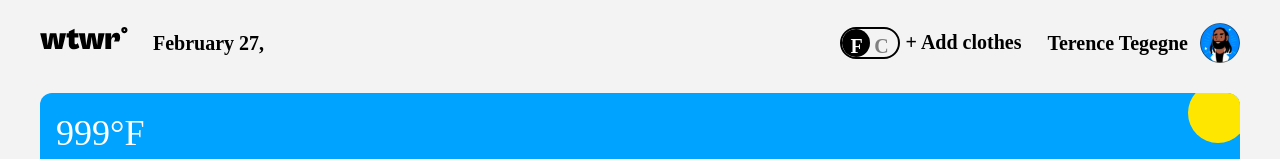
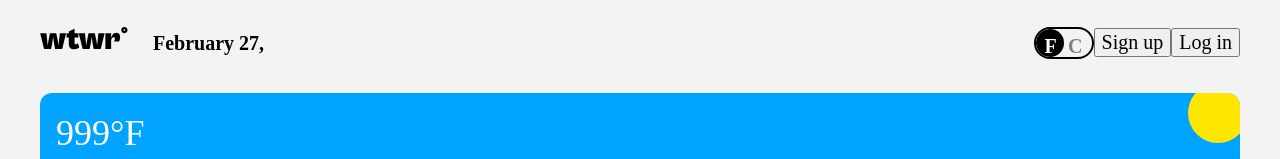
Before and after one commit to guanabanaguacate/se_project_react, a React (Vite) app: page / in a window 1280 px wide. Shown: the top 159 px of the page. Built offline with nearby package versions, Linux system fonts and the light colour scheme; no server answers; data requests are answered from the project's data file; a web font is replaced by a local one.

Commit message:
create Header.jsx

```diff
--- a/src/components/Header/Header.jsx
+++ b/src/components/Header/Header.jsx
@@ -1,10 +1,19 @@
 import "./Header.css";
 import logo from "../../assets/logo.svg";
-import avatar from "../../assets/avatar.svg";
+import avatarDefault from "../../assets/avatar.svg";
 import ToggleSwitch from "../ToggleSwitch/ToggleSwitch";
 import { NavLink } from "react-router-dom";
 
-function Header({ handleAddClick, weatherData, username }) {
+function Header({
+  handleAddClick,
+  weatherData,
+  username,
+  avatar,
+  isLoggedIn,
+  onRegisterClick,
+  onLoginClick,
+  onSignOut,
+}) {
   const currentDate = new Date().toLocaleString("default", {
     month: "long",
     day: "numeric",
@@ -19,6 +28,9 @@ function Header({ handleAddClick, weatherData, username }) {
         {currentDate}, {weatherData.city}
       </p>
       <ToggleSwitch />
+
+      {isLoggedIn ? (
+        <>
           <button
             onClick={handleAddClick}
             type="button"
@@ -44,6 +56,32 @@ function Header({ handleAddClick, weatherData, username }) {
               )}
             </div>
           </NavLink>
+          <button
+            onClick={onSignOut}
+            type="button"
+            className="header__signout-btn"
+          >
+            Log out
+          </button>
+        </>
+      ) : (
+        <>
+          <button
+            onClick={onRegisterClick}
+            type="button"
+            className="header__signup-btn"
+          >
+            Sign up
+          </button>
+          <button
+            onClick={onLoginClick}
+            type="button"
+            className="header__login-btn"
+          >
+            Log in
+          </button>
+        </>
+      )}
     </header>
   );
 }
```
Lines whose indentation alone changed are shown as unchanged.
